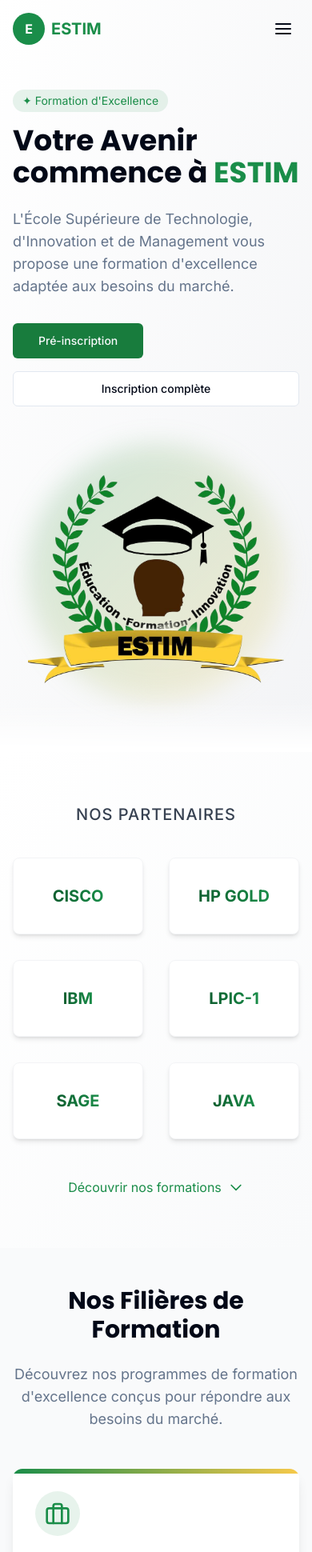
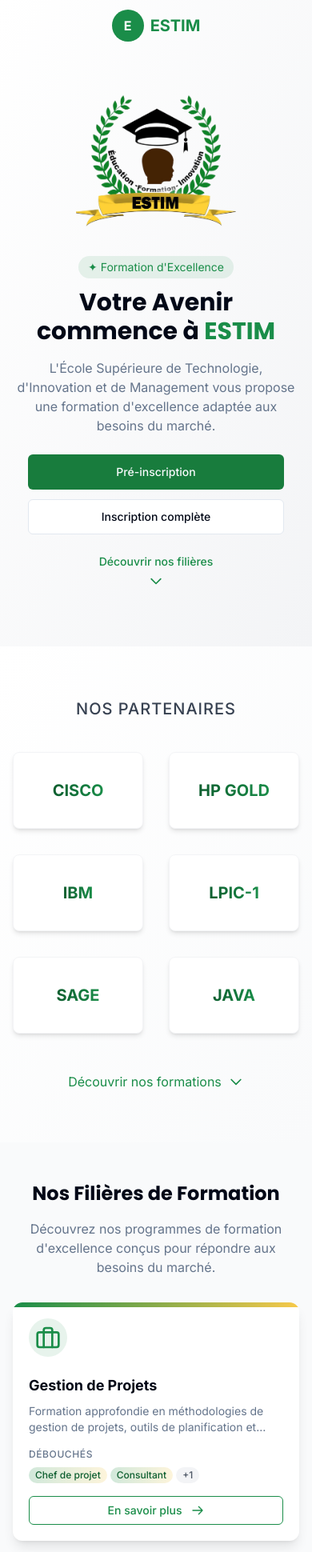
Before and after one commit to forcejesus/estim-enroll-online, a React (Vite) app: page / in a window 390 px wide. Shown: the top 1940 px of the page at 80% size. Built offline with nearby package versions, Linux system fonts and the light colour scheme.

Commit message:
Refactor: Implement mobile-first portal design
- Removed the footer and header navigation.
- Re-imagined the interface as a public portal.
- Ensured mobile-first design for optimal user experience.

```diff
--- a/src/components/Hero.tsx
+++ b/src/components/Hero.tsx
@@ -5,38 +5,11 @@ import { Link as ScrollLink } from 'react-scroll';
 
 const Hero = () => {
   return (
-    <section className="relative pt-28 pb-16 md:pt-32 md:pb-24 bg-gradient-to-br from-white to-gray-100">
+    <section className="relative pt-24 pb-16 bg-gradient-to-br from-white to-gray-100">
       <div className="container">
-        <div className="flex flex-col lg:flex-row items-center">
-          <div className="lg:w-1/2 mb-12 lg:mb-0">
-            <div className="max-w-lg">
-              <div className="mb-4 inline-block">
-                <div className="flex items-center px-3 py-1 text-sm rounded-full bg-estim-green/10 text-estim-green">
-                  <span className="mr-1">✦</span> Formation d'Excellence
-                </div>
-              </div>
-              <h1 className="font-heading text-4xl md:text-5xl lg:text-6xl font-bold mb-6 animate-fade-in">
-                Votre Avenir commence à{" "}
-                <span className="text-estim-green">ESTIM</span>
-              </h1>
-              <p className="text-muted-foreground text-lg mb-8 max-w-md animate-slide-up">
-                L'École Supérieure de Technologie, d'Innovation et de Management
-                vous propose une formation d'excellence adaptée aux besoins du marché.
-              </p>
-              <div className="flex flex-col sm:flex-row gap-4">
-                <ScrollLink to="register" smooth={true} duration={500}>
-                  <Button variant="default" size="lg">
-                    Pré-inscription
-                  </Button>
-                </ScrollLink>
-                <Button variant="outline" size="lg" onClick={() => document.getElementById('complete-registration-dialog')?.click()}>
-                  Inscription complète
-                </Button>
-              </div>
-            </div>
-          </div>
-          <div className="lg:w-1/2 flex justify-center relative animate-fade-in">
-            <div className="w-[320px] h-[320px] md:w-[420px] md:h-[420px] relative">
+        <div className="flex flex-col items-center text-center">
+          <div className="mb-8">
+            <div className="relative w-[200px] h-[200px] mx-auto mb-6">
               <div className="absolute inset-0 flex items-center justify-center">
                 <img
                   src="/lovable-uploads/7fd02047-10b5-4456-9c21-26291d67a59b.png"
@@ -46,10 +19,44 @@ const Hero = () => {
               </div>
               <div className="absolute -z-10 inset-0 bg-gradient-to-br from-estim-green/20 to-estim-gold/20 rounded-full blur-lg"></div>
             </div>
+
+            <div className="mb-3 inline-block">
+              <div className="flex items-center px-3 py-1 text-sm rounded-full bg-estim-green/10 text-estim-green">
+                <span className="mr-1">✦</span> Formation d'Excellence
+              </div>
+            </div>
+            <h1 className="font-heading text-3xl md:text-4xl font-bold mb-4 animate-fade-in">
+              Votre Avenir commence à{" "}
+              <span className="text-estim-green">ESTIM</span>
+            </h1>
+            <p className="text-muted-foreground text-base mb-6 max-w-sm mx-auto animate-slide-up">
+              L'École Supérieure de Technologie, d'Innovation et de Management
+              vous propose une formation d'excellence adaptée aux besoins du marché.
+            </p>
+            <div className="grid grid-cols-1 gap-3 w-full max-w-xs mx-auto">
+              <ScrollLink to="register" smooth={true} duration={500} className="w-full">
+                <Button variant="default" size="lg" className="w-full">
+                  Pré-inscription
+                </Button>
+              </ScrollLink>
+              <Button
+                variant="outline"
+                size="lg"
+                className="w-full"
+                onClick={() => document.getElementById('complete-registration-dialog')?.click()}
+              >
+                Inscription complète
+              </Button>
+            </div>
           </div>
+          <ScrollLink to="tracks" smooth={true} duration={500} className="animate-bounce flex flex-col items-center text-estim-green cursor-pointer">
+            <span className="text-sm font-medium mb-1">Découvrir nos filières</span>
+            <svg xmlns="http://www.w3.org/2000/svg" className="h-5 w-5" fill="none" viewBox="0 0 24 24" stroke="currentColor">
+              <path strokeLinecap="round" strokeLinejoin="round" strokeWidth={2} d="M19 9l-7 7-7-7" />
+            </svg>
+          </ScrollLink>
         </div>
       </div>
-      <div className="absolute bottom-0 left-0 right-0 h-16 bg-gradient-to-t from-white to-transparent"></div>
     </section>
   );
 };
--- a/src/components/Navbar.tsx
+++ b/src/components/Navbar.tsx
@@ -6,7 +6,6 @@ import { Link as ScrollLink } from 'react-scroll';
 
 const Navbar = () => {
   const [isScrolled, setIsScrolled] = useState(false);
-  const [isMobileMenuOpen, setIsMobileMenuOpen] = useState(false);
 
   useEffect(() => {
     const handleScroll = () => {
@@ -21,104 +20,19 @@ const Navbar = () => {
     return () => window.removeEventListener('scroll', handleScroll);
   }, []);
 
-  const toggleMobileMenu = () => {
-    setIsMobileMenuOpen(!isMobileMenuOpen);
-  };
-
   return (
     <header
       className={`fixed w-full top-0 left-0 z-50 transition-all duration-300 ${
-        isScrolled ? 'bg-white shadow-md py-2' : 'bg-transparent py-4'
+        isScrolled ? 'bg-white shadow-md py-2' : 'bg-transparent py-3'
       }`}
     >
-      <div className="container flex items-center justify-between">
+      <div className="container flex items-center justify-center">
         <Link to="/" className="flex items-center">
           <div className="h-10 w-10 mr-2 rounded-full bg-estim-green flex items-center justify-center">
             <span className="text-white font-bold">E</span>
           </div>
           <span className="font-bold text-xl text-estim-green">ESTIM</span>
         </Link>
-
-        {/* Simplified desktop navigation - only tracks */}
-        <nav className="hidden md:flex items-center space-x-8">
-          <ScrollLink to="tracks" smooth={true} duration={500} className="nav-link hover:text-estim-green transition-colors cursor-pointer">
-            Filières
-          </ScrollLink>
-        </nav>
-
-        <div className="hidden md:flex items-center space-x-3">
-          <ScrollLink to="register" smooth={true} duration={500}>
-            <Button variant="outline" size="default">
-              Pré-inscription
-            </Button>
-          </ScrollLink>
-          <Button
-            variant="default"
-            size="default"
-            id="complete-registration-dialog"
-            onClick={() => document.getElementById('complete-registration-trigger')?.click()}
-          >
-            Inscription complète
-          </Button>
-        </div>
-
-        {/* Mobile menu button */}
-        <button
-          className="md:hidden p-2 focus:outline-none"
-          onClick={toggleMobileMenu}
-          aria-label="Toggle menu"
-        >
-          <svg
-            xmlns="http://www.w3.org/2000/svg"
-            width="24"
-            height="24"
-            viewBox="0 0 24 24"
-            fill="none"
-            stroke="currentColor"
-            strokeWidth="2"
-            strokeLinecap="round"
-            strokeLinejoin="round"
-          >
-            {isMobileMenuOpen ? (
-              <path d="M18 6L6 18M6 6l12 12" />
-            ) : (
-              <path d="M3 12h18M3 6h18M3 18h18" />
-            )}
-          </svg>
-        </button>
-      </div>
-
-      {/* Simplified mobile menu */}
-      <div className={`md:hidden ${isMobileMenuOpen ? 'block' : 'hidden'} bg-white shadow-md`}>
-        <div className="container py-4 flex flex-col space-y-4">
-          <ScrollLink
-            to="tracks"
-            smooth={true}
-            duration={500}
-            className="block py-2 hover:text-estim-green transition-colors cursor-pointer"
-            onClick={toggleMobileMenu}
-          >
-            Filières
-          </ScrollLink>
-          <div className="grid grid-cols-1 gap-3 pt-2">
-            <ScrollLink to="register" smooth={true} duration={500} onClick={toggleMobileMenu}>
-              <Button variant="outline" size="default" className="w-full">
-                Pré-inscription
-              </Button>
-            </ScrollLink>
-            <Button
-              variant="default"
-              size="default"
-              className="w-full"
-              onClick={() => {
-                document.getElementById('complete-registration-trigger')?.click();
-                toggleMobileMenu();
-              }}
-            >
-              Inscription complète
-            </Button>
-          </div>
-        </div>
       </div>
     </header>
   );
--- a/src/components/PreRegistrationForm.tsx
+++ b/src/components/PreRegistrationForm.tsx
@@ -55,26 +55,26 @@ const PreRegistrationForm = () => {
   ];
 
   return (
-    <section id="register" className="section-padding bg-gray-50">
-      <div className="container">
-        <div className="max-w-3xl mx-auto">
-          <div className="text-center mb-8">
-            <div className="inline-flex items-center justify-center w-12 h-12 rounded-full bg-estim-green/20 text-estim-green mb-4">
-              <Mail className="w-6 h-6" />
+    <section id="register" className="py-12 bg-gray-50">
+      <div className="container px-4">
+        <div className="max-w-md mx-auto">
+          <div className="text-center mb-6">
+            <div className="inline-flex items-center justify-center w-10 h-10 rounded-full bg-estim-green/20 text-estim-green mb-3">
+              <Mail className="w-5 h-5" />
             </div>
-            <h2 className="section-title">Pré-inscription rapide</h2>
-            <p className="section-subtitle">
-              Remplissez ce formulaire rapide pour réserver votre place et recevoir plus d'informations sur nos programmes.
+            <h2 className="text-2xl md:text-3xl font-bold mb-2">Pré-inscription rapide</h2>
+            <p className="text-sm text-muted-foreground">
+              Remplissez ce formulaire pour réserver votre place et recevoir plus d'informations.
             </p>
           </div>
 
-          <div className="bg-white rounded-lg shadow-lg p-8 relative overflow-hidden">
+          <div className="bg-white rounded-lg shadow-lg p-5 relative overflow-hidden">
             {/* Decorative elements */}
             <div className="absolute -top-20 -right-20 w-40 h-40 bg-estim-green/5 rounded-full"></div>
             <div className="absolute -bottom-24 -left-24 w-48 h-48 bg-estim-gold/5 rounded-full"></div>
 
-            <form onSubmit={handleSubmit} className="space-y-6 relative z-10">
-              <div className="grid grid-cols-1 md:grid-cols-2 gap-6">
+            <form onSubmit={handleSubmit} className="space-y-4 relative z-10">
+              <div className="grid grid-cols-1 gap-4">
                 <div>
                   <label htmlFor="firstName" className="block text-sm font-medium mb-1">
                     Prénom
@@ -86,7 +86,8 @@ const PreRegistrationForm = () => {
                     required
                     value={formState.firstName}
                     onChange={handleChange}
-                    className="w-full px-4 py-2 border rounded-md focus:ring-2 focus:ring-estim-green focus:border-estim-green"
+                    placeholder="Votre prénom"
+                    className="w-full px-3 py-2 border rounded-md focus:ring-2 focus:ring-estim-green focus:border-estim-green text-base"
                   />
                 </div>
                 <div>
@@ -98,14 +99,13 @@ const PreRegistrationForm = () => {
                     name="lastName"
                     type="text"
                     required
+                    placeholder="Votre nom"
                     value={formState.lastName}
                     onChange={handleChange}
-                    className="w-full px-4 py-2 border rounded-md focus:ring-2 focus:ring-estim-green focus:border-estim-green"
+                    className="w-full px-3 py-2 border rounded-md focus:ring-2 focus:ring-estim-green focus:border-estim-green text-base"
                   />
                 </div>
-              </div>
 
-              <div className="grid grid-cols-1 md:grid-cols-2 gap-6">
                 <div>
                   <label htmlFor="email" className="block text-sm font-medium mb-1">
                     Email
@@ -115,9 +115,10 @@ const PreRegistrationForm = () => {
                     name="email"
                     type="email"
                     required
+                    placeholder="votre@email.com"
                     value={formState.email}
                     onChange={handleChange}
-                    className="w-full px-4 py-2 border rounded-md focus:ring-2 focus:ring-estim-green focus:border-estim-green"
+                    className="w-full px-3 py-2 border rounded-md focus:ring-2 focus:ring-estim-green focus:border-estim-green text-base"
                   />
                 </div>
                 <div>
@@ -129,11 +130,11 @@ const PreRegistrationForm = () => {
                     name="phone"
                     type="tel"
                     required
+                    placeholder="Votre numéro de téléphone"
                     value={formState.phone}
                     onChange={handleChange}
-                    className="w-full px-4 py-2 border rounded-md focus:ring-2 focus:ring-estim-green focus:border-estim-green"
+                    className="w-full px-3 py-2 border rounded-md focus:ring-2 focus:ring-estim-green focus:border-estim-green text-base"
                   />
-                </div>
                 </div>
 
                 <div>
@@ -146,7 +147,7 @@ const PreRegistrationForm = () => {
                     required
                     value={formState.track}
                     onChange={handleChange}
-                  className="w-full px-4 py-2 border rounded-md focus:ring-2 focus:ring-estim-green focus:border-estim-green"
+                    className="w-full px-3 py-2 border rounded-md focus:ring-2 focus:ring-estim-green focus:border-estim-green text-base"
                   >
                     <option value="">Sélectionnez une filière</option>
                     {tracks.map((track, index) => (
@@ -156,25 +157,26 @@ const PreRegistrationForm = () => {
                     ))}
                   </select>
                 </div>
+              </div>
 
-              <div className="pt-4">
+              <div className="pt-2">
                 <Button
                   type="submit"
                   variant="default"
                   size="lg"
-                  className="w-full bg-estim-green hover:bg-estim-darkGreen"
+                  className="w-full bg-estim-green hover:bg-estim-darkGreen text-base"
                   disabled={formState.isSubmitting}
                 >
                   {formState.isSubmitting ? "Traitement en cours..." : "Soumettre ma pré-inscription"}
                 </Button>
-                <p className="text-center text-sm text-muted-foreground mt-4">
+                <p className="text-center text-xs text-muted-foreground mt-3">
                   Envie de finaliser votre inscription maintenant ?{" "}
                   <button
                     type="button"
                     className="text-estim-green hover:underline font-medium"
                     onClick={() => document.getElementById('complete-registration-trigger')?.click()}
                   >
-                    Passez à l'inscription complète
+                    Inscription complète
                   </button>
                 </p>
               </div>
--- a/src/components/TrackCard.tsx
+++ b/src/components/TrackCard.tsx
@@ -1,5 +1,5 @@
 
-import React, { useState } from 'react';
+import React from 'react';
 import { Button } from './ui/button';
 import {
   Dialog,
@@ -24,32 +24,37 @@ const TrackCard: React.FC<TrackCardProps> = ({ title, description, icon, careers
       {/* Card header with decorative accent */}
       <div className="absolute top-0 left-0 w-full h-1.5 bg-gradient-to-r from-estim-green to-estim-gold"></div>
 
-      <div className="p-7">
+      <div className="p-5">
         {/* Icon with animated background */}
-        <div className="mb-5 rounded-full p-3 inline-block bg-estim-green/10 text-estim-green group-hover:bg-estim-green group-hover:text-white transition-colors duration-300">
-          <div className="text-2xl">
+        <div className="mb-4 rounded-full p-2 inline-block bg-estim-green/10 text-estim-green group-hover:bg-estim-green group-hover:text-white transition-colors duration-300">
+          <div className="text-xl">
             {icon}
           </div>
         </div>
 
         {/* Title with hover effect */}
-        <h3 className="text-xl font-bold mb-3 group-hover:text-estim-green transition-colors">{title}</h3>
+        <h3 className="text-lg font-bold mb-2 group-hover:text-estim-green transition-colors">{title}</h3>
 
         {/* Description */}
-        <p className="text-muted-foreground mb-6 line-clamp-3">{description}</p>
+        <p className="text-muted-foreground mb-4 line-clamp-2 text-sm">{description}</p>
 
-        {/* Careers tags */}
-        <div className="mb-6">
-          <h4 className="font-medium text-sm uppercase tracking-wider text-muted-foreground mb-3">Débouchés</h4>
-          <div className="flex flex-wrap gap-2">
-            {careers.map((career, index) => (
+        {/* Careers tags - limited to 2 on mobile */}
+        <div className="mb-4">
+          <h4 className="font-medium text-xs uppercase tracking-wider text-muted-foreground mb-2">Débouchés</h4>
+          <div className="flex flex-wrap gap-1">
+            {careers.slice(0, 2).map((career, index) => (
               <span
                 key={index}
-                className="inline-flex items-center px-2.5 py-0.5 rounded-full text-xs font-medium bg-gradient-to-r from-estim-green/20 to-estim-gold/20 text-estim-darkGreen"
+                className="inline-flex items-center px-2 py-0.5 rounded-full text-xs font-medium bg-gradient-to-r from-estim-green/20 to-estim-gold/20 text-estim-darkGreen"
               >
                 {career}
               </span>
             ))}
+            {careers.length > 2 && (
+              <span className="inline-flex items-center px-2 py-0.5 rounded-full text-xs font-medium bg-gray-100 text-gray-600">
+                +{careers.length - 2}
+              </span>
+            )}
           </div>
         </div>
 
@@ -59,10 +64,10 @@ const TrackCard: React.FC<TrackCardProps> = ({ title, description, icon, careers
             <Button
               variant="outline"
               size="sm"
-              className="w-full border-estim-green text-estim-green hover:bg-estim-green hover:text-white group-hover:shadow-md transition-all"
+              className="w-full border-estim-green text-estim-green hover:bg-estim-green hover:text-white group-hover:shadow-md transition-all text-sm"
             >
               <span>En savoir plus</span>
-              <svg xmlns="http://www.w3.org/2000/svg" className="ml-2 h-4 w-4" fill="none" viewBox="0 0 24 24" stroke="currentColor">
+              <svg xmlns="http://www.w3.org/2000/svg" className="ml-1 h-4 w-4" fill="none" viewBox="0 0 24 24" stroke="currentColor">
                 <path strokeLinecap="round" strokeLinejoin="round" strokeWidth={2} d="M14 5l7 7m0 0l-7 7m7-7H3" />
               </svg>
             </Button>
--- a/src/components/Tracks.tsx
+++ b/src/components/Tracks.tsx
@@ -137,14 +137,14 @@ const Tracks = () => {
   ];
 
   return (
-    <section id="tracks" className="section-padding bg-gray-50">
-      <div className="container">
-        <h2 className="section-title">Nos Filières de Formation</h2>
-        <p className="section-subtitle">
+    <section id="tracks" className="py-12 bg-gray-50">
+      <div className="container px-4">
+        <h2 className="text-2xl md:text-3xl font-bold font-heading mb-4 text-center">Nos Filières de Formation</h2>
+        <p className="text-base text-muted-foreground max-w-lg mx-auto text-center mb-8">
           Découvrez nos programmes de formation d'excellence conçus pour répondre aux besoins du marché.
         </p>
 
-        <div className="grid grid-cols-1 md:grid-cols-2 lg:grid-cols-3 gap-8">
+        <div className="grid grid-cols-1 md:grid-cols-2 lg:grid-cols-3 gap-4">
           {tracksData.map((track, index) => (
             <TrackCard
               key={index}
```
Also changed, not shown: src/pages/Index.tsx (+7 -13 lines). Lines whose indentation alone changed are shown as unchanged.
